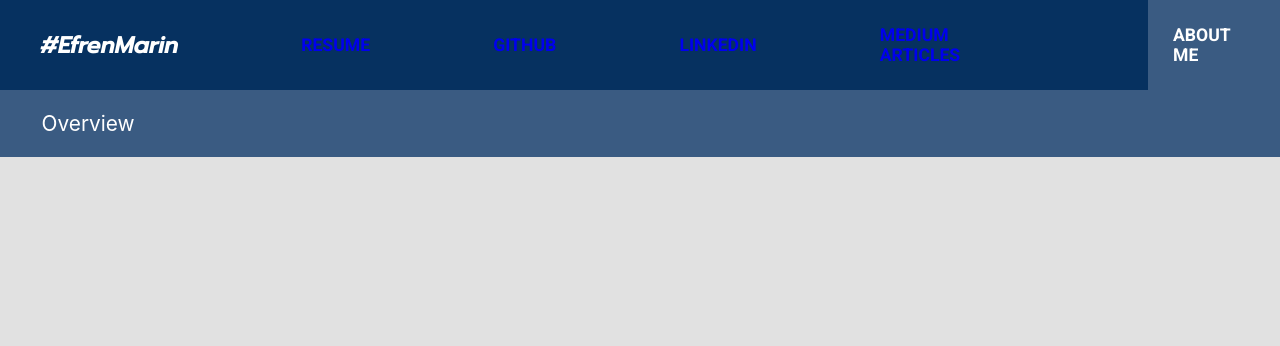
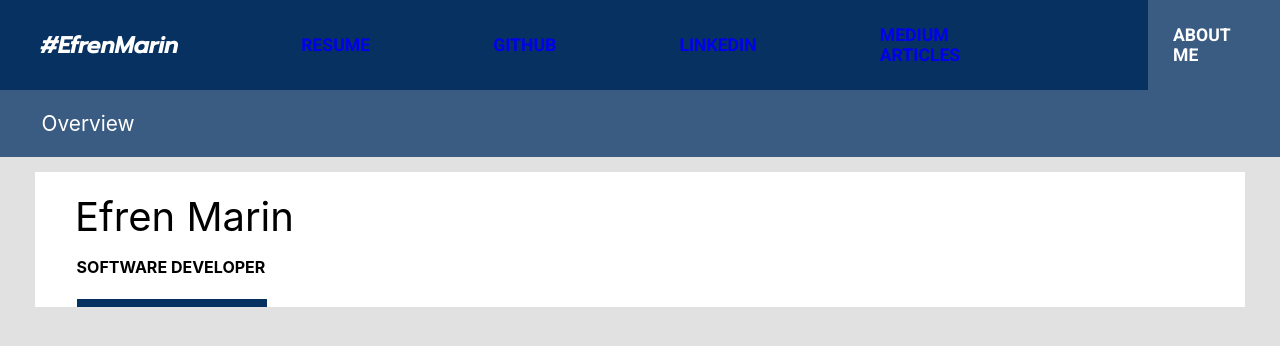
Before and after one commit to efrenmarin45/Developer-Dashboard, a React (Create React App) app: page / in a window 1280 px wide. Shown: the top 346 px of the page. Built offline with nearby package versions, Linux system fonts and the light colour scheme; the HTML template or start-up script is replaced by a standard one.

Commit message:
Renamed folders and files for better consistency.

```diff
--- a/package.json
+++ b/package.json
@@ -19,8 +19,7 @@
   },
   "eslintConfig": {
     "extends": [
-      "react-app",
-      "react-app/jest"
+      "react-app"
     ]
   },
   "browserslist": {
--- a/src/App.js
+++ b/src/App.js
@@ -1,13 +1,14 @@
-import './App.css';
-import Navbar from './components/Navbar/Navbar';
+import "./App.css";
+import Navbar from "./components/Navbar/Navbar";
+import DashBody from "./components/DashBody/DashBody";
 
 function App() {
-  return(
-    <div className="App">
-      <Navbar />
-    </div>
-  )
-
-};
+	return (
+		<div className='App'>
+			<Navbar />
+			<DashBody />
+		</div>
+	);
+}
 
 export default App;
--- /dev/null
+++ b/src/components/DashBody/BodyStyles.css
@@ -0,0 +1,32 @@
+/** Background Container **/
+.background {
+    display: flex;
+    flex-direction: column;
+    background-color: #ffffff;
+    margin: 15px 35px;
+}
+
+/** Title **/
+#title-name {
+    font-size: 2.5em;
+    margin: .5em 0 0 1em;
+}
+
+#title-box-bar {
+    margin-left: 2.6em;
+    width: 190px;
+    height: 50px;
+    border-bottom: solid #063160;
+    border-width: .5em;
+}
+
+#title-position {
+    font-weight: bold;
+    margin: 1em 0 0 0;
+}
+
+hr {
+    margin: 0;
+    width: 100%;
+    height: 2px;
+}
--- /dev/null
+++ b/src/components/DashBody/DashBody.js
@@ -0,0 +1,15 @@
+import React from "react";
+import Title from "../Title/Title";
+import "./BodyStyles.css";
+
+function DashBody() {
+	return(
+	<>
+		<div className='background'>
+			<Title />
+		</div>
+	</>
+	)
+}
+
+export default DashBody;
--- a/src/components/Navbar/Navbar.js
+++ b/src/components/Navbar/Navbar.js
@@ -1,5 +1,5 @@
 import React from "react";
-import './Navbar.css';
+import './NavbarStyles.css';
 
 function Navbar() {
 	return (
--- /dev/null
+++ b/src/components/Title/Title.js
@@ -0,0 +1,16 @@
+import React from "react";
+import "../DashBody/BodyStyles.css";
+
+function Title() {
+	return (
+		<div>
+			<p id='title-name'>Efren Marin</p>
+			<div id='title-box-bar'>
+				<p id='title-position'>SOFTWARE DEVELOPER</p>
+			</div>
+			<hr color='#E1E1E1' />
+		</div>
+	);
+}
+
+export default Title;
```
Also changed, not shown: src/components/Navbar/NavbarStyles.css (renamed from src/components/Navbar/Navbar.css).
